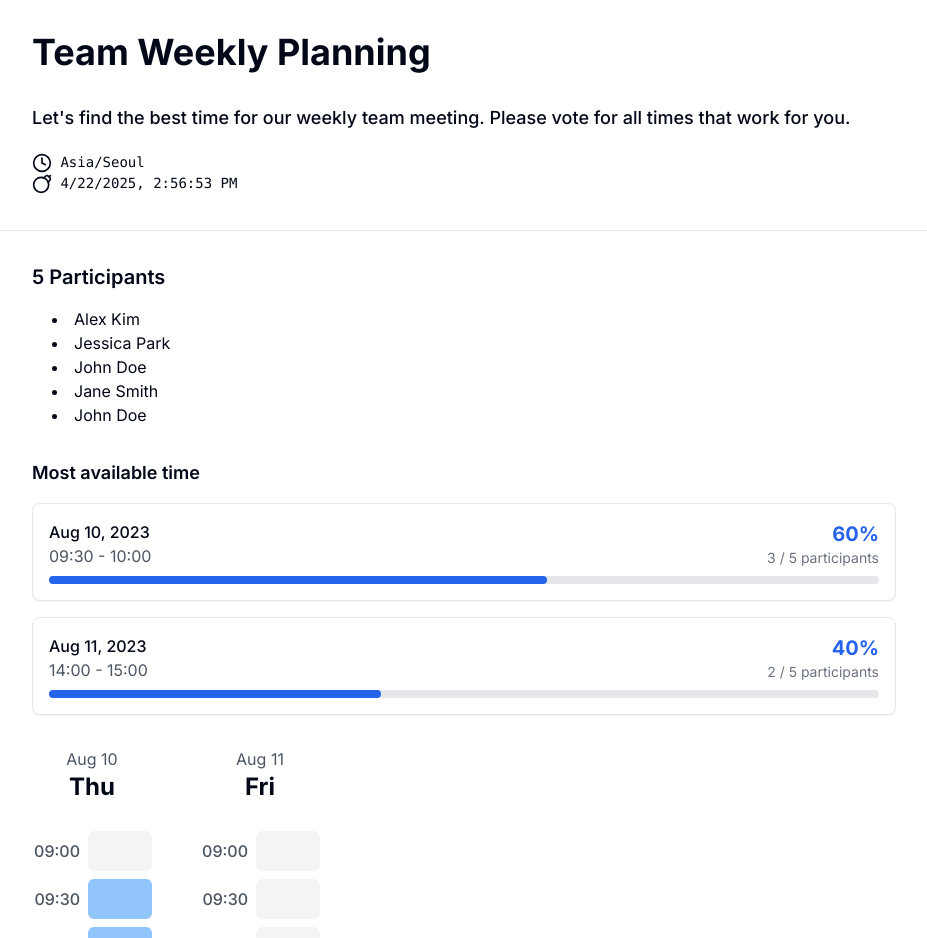
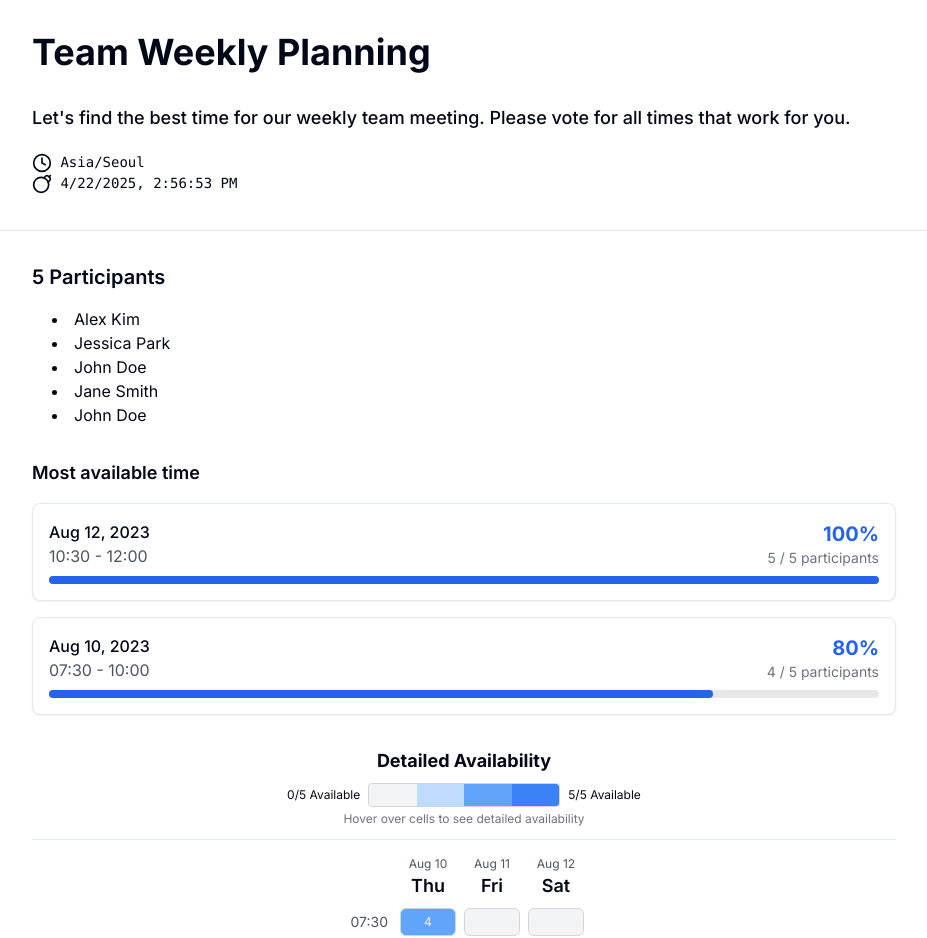
Before and after one commit to Tae-uni/syncup, a Next.js app in the folder client/: page /sync/1 in a window 1280 px wide. Shown: the top 938 px of the page, without its empty margins (176-1103 px from the left). Built offline with nearby package versions, Linux system fonts and the light colour scheme.

Commit message:
:sparkles: (components) implement heatmap legend and hover tooltip for vote

```diff
--- a/client/src/app/sync/[id]/page.tsx
+++ b/client/src/app/sync/[id]/page.tsx
@@ -67,25 +67,42 @@ export default function SyncView() {
         id: "to1",
         syncId: "mock-id-1",
         date: "2023-08-10",
-        startTime: "09:30:00",
+        startTime: "07:30:00",
         endTime: "10:00:00",
         createdByParticipantId: null,
         createdAt: new Date().toISOString(),
         votes: [
           { id: "v1", participantId: "p1", timeOptionId: "to1", createdAt: new Date().toISOString() },
           { id: "v2", participantId: "p2", timeOptionId: "to1", createdAt: new Date().toISOString() },
-          { id: "v3", participantId: "p3", timeOptionId: "to1", createdAt: new Date().toISOString() }
+          { id: "v3", participantId: "p3", timeOptionId: "to1", createdAt: new Date().toISOString() },
+          { id: "v4", participantId: "p1", timeOptionId: "to2", createdAt: new Date().toISOString() },
         ]
       },
       {
         id: "to2",
         syncId: "mock-id-1",
         date: "2023-08-11",
-        startTime: "14:00:00",
-        endTime: "15:00:00",
+        startTime: "15:00:00",
+        endTime: "16:30:00",
         createdByParticipantId: null,
         createdAt: new Date().toISOString(),
         votes: [
+          { id: "v4", participantId: "p1", timeOptionId: "to2", createdAt: new Date().toISOString() },
+          { id: "v5", participantId: "p4", timeOptionId: "to2", createdAt: new Date().toISOString() }
+        ]
+      },
+      {
+        id: "to3",
+        syncId: "mock-id-1",
+        date: "2023-08-12",
+        startTime: "10:30:00",
+        endTime: "12:00:00",
+        createdByParticipantId: null,
+        createdAt: new Date().toISOString(),
+        votes: [
+          { id: "v1", participantId: "p1", timeOptionId: "to1", createdAt: new Date().toISOString() },
+          { id: "v2", participantId: "p2", timeOptionId: "to1", createdAt: new Date().toISOString() },
+          { id: "v3", participantId: "p3", timeOptionId: "to1", createdAt: new Date().toISOString() },
           { id: "v4", participantId: "p1", timeOptionId: "to2", createdAt: new Date().toISOString() },
           { id: "v5", participantId: "p4", timeOptionId: "to2", createdAt: new Date().toISOString() }
         ]
@@ -139,10 +156,10 @@ export default function SyncView() {
   const participantNames: ParticipantNameOnly[] = syncData.participants.map(p => ({ name: p.name }))
 
   const dates = Array.from(new Set(syncData.timeOptions.map(opt => opt.date)));
-  const timeBlocks = getAllTimeBlocks(syncData.timeOptions);
+  // Get all time blocks including those outside the default range
+  const timeBlocks = getAllSelectedTimeBlocks(syncData.timeOptions);
 
   const voteData = new Map<string, number>();
-  // const gradientBlocks = new Map<string, string>(); // gradient color for 30min blocks
 
   syncData.timeOptions.forEach(opt => {
     const startTime = opt.startTime.slice(0, 5);
@@ -175,7 +192,7 @@ export default function SyncView() {
           )}
         </div>
       </header>
-      <hr className="mx-4"/>
+      <hr className="mx-4" />
       <section className="container mx-auto px-4 py-8 max-w-4xl">
         <section className="mb-8">
           <h2 className="text-xl font-semibold mb-4">{syncData.participants.length} Participants</h2>
@@ -197,16 +214,17 @@ export default function SyncView() {
             limit={2}
           />
           {/* Heatmap component */}
+        </section>
+
+        <section className="mb-8">
+          {/* <h2 className="text-xl font-semibold mb-4 mt-4">Heatmap</h2> */}
+          {/* Heatmap 컴포넌트 */}
           <TimeGridHeatmap
             dates={dates}
             timeBlocks={timeBlocks}
             voteData={voteData}
             totalParticipants={syncData.participants.length}
           />
-        </section>
-
-        <section className="mb-8">
-          <h2 className="text-xl font-semibold mb-4">Heatmap</h2>
         </section>
       </section>
 
@@ -242,29 +260,53 @@ function ErrorDisplay({ message }: { message: string }) {
   );
 }
 
-// 9am - 5pm every 30 minutes
-function getDefaultTimeBlocks() {
-  const blocks: string[] = [];
-  for (let hour = 9; hour <= 17; hour++) {
-    blocks.push(`${hour.toString().padStart(2, "0")}:00`);
-    // blocks.push(`${hour.toString().padStart(2, "0")}:30`);
+// Get all selected time blocks including the extended range
+function getAllSelectedTimeBlocks(timeOptions: SyncData["timeOptions"]) {
+  const blocks = new Set<string>();
+
+  // Add 9:00-17:00 in 30min increments
+  for (let hour = 9; hour < 17; hour++) {
+    blocks.add(`${hour.toString().padStart(2, "0")}:00`);
+    blocks.add(`${hour.toString().padStart(2, "0")}:30`);
   }
-  blocks.push("17:00");
-  return blocks;
-}
+  blocks.add('17:00');
 
-// Get all time blocks from time options
-function getAllTimeBlocks(timeOptions: SyncData["timeOptions"]) {
-  const defaultBlocks = getDefaultTimeBlocks();
-  const userBlocks = new Set(defaultBlocks);
+  // Add any additional blocks from time options
+  timeOptions.forEach(opt => {
+    const startTime = opt.startTime.slice(0, 5);
+    const endTime = opt.endTime.slice(0, 5);
 
-  timeOptions.forEach(opt => {
-    // 09:00:00 -> 09:00 format change
-    const start = opt.startTime.slice(0, 5);
-    const end = opt.endTime.slice(0, 5);
-    userBlocks.add(start);
-    userBlocks.add(end);
+    blocks.add(startTime);
+
+    const startHour = parseInt(startTime.split(':')[0]);
+    const startMinute = parseInt(startTime.split(':')[1]);
+    const endHour = parseInt(endTime.split(':')[0]);
+    const endMinute = parseInt(endTime.split(':')[1]);
+
+    let currentHour = startHour;
+    let currentMinute = startMinute;
+
+    // Add blocks in 30min increments between start and end
+    while (
+      currentHour < endHour ||
+      (currentHour === endHour && currentMinute < endMinute)
+    ) {
+      currentMinute += 30;
+      if (currentMinute >= 60) {
+        currentHour += 1;
+        currentMinute = 0;
+      }
+
+      const timeStr = `${currentHour.toString().padStart(2, "0")}:${currentMinute.toString().padStart(2, "0")}`;
+      blocks.add(timeStr);
+    }
   });
 
-  return Array.from(userBlocks).sort();
+  return Array.from(blocks).sort((a, b) => {
+    const [aHour, aMinute] = a.split(':').map(Number);
+    const [bHour, bMinute] = b.split(':').map(Number);
+
+    if (aHour !== bHour) return aHour - bHour;
+    return aMinute - bMinute;
+  });
 }
--- a/client/src/components/sync/TimeGridHeatmap.tsx
+++ b/client/src/components/sync/TimeGridHeatmap.tsx
@@ -1,4 +1,5 @@
-import { useState } from "react";
+"use client";
+
 import { enUS } from "date-fns/locale";
 import { parse, format } from "date-fns";
 
@@ -15,12 +16,6 @@ export default function TimeGridHeatmap({
   voteData,
   totalParticipants,
 }: TimeGridHeatmapProps) {
-  const [tooltip, setTooltip] = useState<{ show: boolean, content: string, x: number, y: number }>({
-    show: false,
-    content: '',
-    x: 0,
-    y: 0
-  });
 
   const formatDates = dates.map(date => {
     const dateObj = parse(date, 'yyyy-MM-dd', new Date());
@@ -44,53 +39,119 @@ export default function TimeGridHeatmap({
     return 'bg-blue-500';
   };
 
+  // Get legend label by color
+  const getLegendLabelByColor = (color: string): string => {
+    switch (color) {
+      case 'bg-gray-100': return 'Not Voted';
+      case 'bg-blue-100': return '1-20%';
+      case 'bg-blue-200': return '21-40%';
+      case 'bg-blue-300': return '41-60%';
+      case 'bg-blue-400': return '61-80%';
+      case 'bg-blue-500': return '81-100%';
+      default: return '';
+    }
+  };
+
+  const getColorDistribution = () => {
+    const colorSet = new Set<string>();
+
+    voteData.forEach((votes) => {
+      const color = getColor(votes);
+      colorSet.add(color);
+    });
+
+    // Always include gray block
+    colorSet.add('bg-gray-100');
+
+    const colors = Array.from(colorSet).sort((a, b) => {
+      const order = ['bg-gray-100', 'bg-blue-100', 'bg-blue-200', 'bg-blue-300', 'bg-blue-400', 'bg-blue-500'];
+      return order.indexOf(a) - order.indexOf(b);
+    });
+
+    return colors.map(color => ({
+      color,
+      widthPercent: 100 / colors.length,
+      label: getLegendLabelByColor(color),
+    }))
+  };
+
+  // Max votes
+  const maxVotes = Math.max(...Array.from(voteData.values()), 0);
+
   return (
-    <div className="mt-8 flex flex-row gap-12">
-      {formatDates.map((date, i) => (
-        <div key={i} className="flex flex-col items-center">
-          {/* Date Header */}
-          <div className="mb-4">
-            <div className="text-md text-gray-600 text-center">{date.monthDay}</div>
-            <div className="text-2xl font-bold text-center mb-3">{date.weekday}</div>
+    <div className="mt-8 space-y-2">
+      <div className="mt-6">
+        <div className="text-center font-bold text-lg mb-2">Detailed Availability</div>
+        <div className="flex justify-center items-center space-x-2">
+          <div className="py-1 text-xs">
+            0/{totalParticipants} Available
           </div>
-          {/* Time + Heatmap */}
-          <div className="flex flex-col">
-            {timeBlocks.map((time, idx) => {
+          <div className="w-48 h-6 flex rounded overflow-hidden border border-gray-300">
+            {getColorDistribution().map((item, idx) => (
+              <div
+                key={idx}
+                className={`${item.color} h-full relative hover:brightness-95 transition-all`}
+                style={{ width: `${item.widthPercent}%` }}
+                title={item.label}
+              >
+              </div>
+            ))}
+          </div>
+          <div className="py-1 text-xs">
+            {maxVotes}/{totalParticipants} Available
+          </div>
+        </div>
+        <div className="text-center text-xs text-gray-500 mt-1 mb-3">
+          Hover over cells to see detailed availability
+        </div>
+        <hr />
+      </div>
+      <div className="flex justify-center items-center">
+        {/* Empty cell */}
+        <div className="w-12 mr-2"></div>
+
+        {/* Date headers */}
+        {formatDates.map((date, i) => (
+          <div key={i} className="w-14 text-center mx-1 mt-2">
+            <div className="text-xs text-gray-600">{date.monthDay}</div>
+            <div className="font-semibold text-lg">{date.weekday}</div>
+          </div>
+        ))}
+      </div>
+
+      {/* Time and heatmap row */}
+      <div>
+        {timeBlocks.map((time, timeIdx) => (
+          <div key={timeIdx} className="flex justify-center items-center mb-1">
+            {/* Time label */}
+            <div
+              className="w-12 text-sm text-gray-600 text-right mr-2"
+            >
+              {time}
+            </div>
+
+            {/* Each date's heatmap cell */}
+            {formatDates.map((date, dateIdx) => {
               const key = `${date.original}_${time}`;
               const votes = voteData.get(key) || 0;
 
-              // let background = "";
-              // if (idx % 2 === 0 && votes > 0) {
-              //   background = "linear-gradient(to bottom, #3b82f6 50%, #fff 50%)";
-              // } else if (idx % 2 === 1 && votes > 0) {
-              //   background = "linear-gradient(to bottom, #fff 50%, #3b82f6 50%)";
-              // }
-
               return (
                 <div
-                  key={idx}
-                  className="flex flex-row items-center mb-2"
-                  // style={background ? { background } : {}}
+                  key={dateIdx}
+                  className={`${getColor(votes)} border border-gray-300 h-7 w-14 mx-1 flex items-center justify-center rounded-md hover:brightness-95 transition-all`}
+                  title={`${votes}/${totalParticipants} available at ${time} on ${date.monthDay}`}
                 >
-                  {/* Time Cell */}
-                  <div
-                    className="h-10 flex items-center justify-end text-md text-gray-600 font-medium"
-                    style={{ minWidth: 48 }}
-                  >
-                    {time}
-                  </div>
-                  {/* Heatmap Cell */}
-                  <div
-                    className={`${getColor(votes)} rounded-md h-10 w-16 flex items-center justify-center transition-colors ml-2`}
-                  >
-                    {/* {votes > 0 ? votes : ""} */}
-                  </div>
+                  {votes > 0 && votes >= totalParticipants * 0.7 && (
+                    <span className="text-xs font-medium text-gray-200">
+                      {votes}
+                    </span>
+                  )}
                 </div>
               );
             })}
           </div>
-        </div>
-      ))}
+        ))}
+      </div>
     </div>
   );
 }
```
